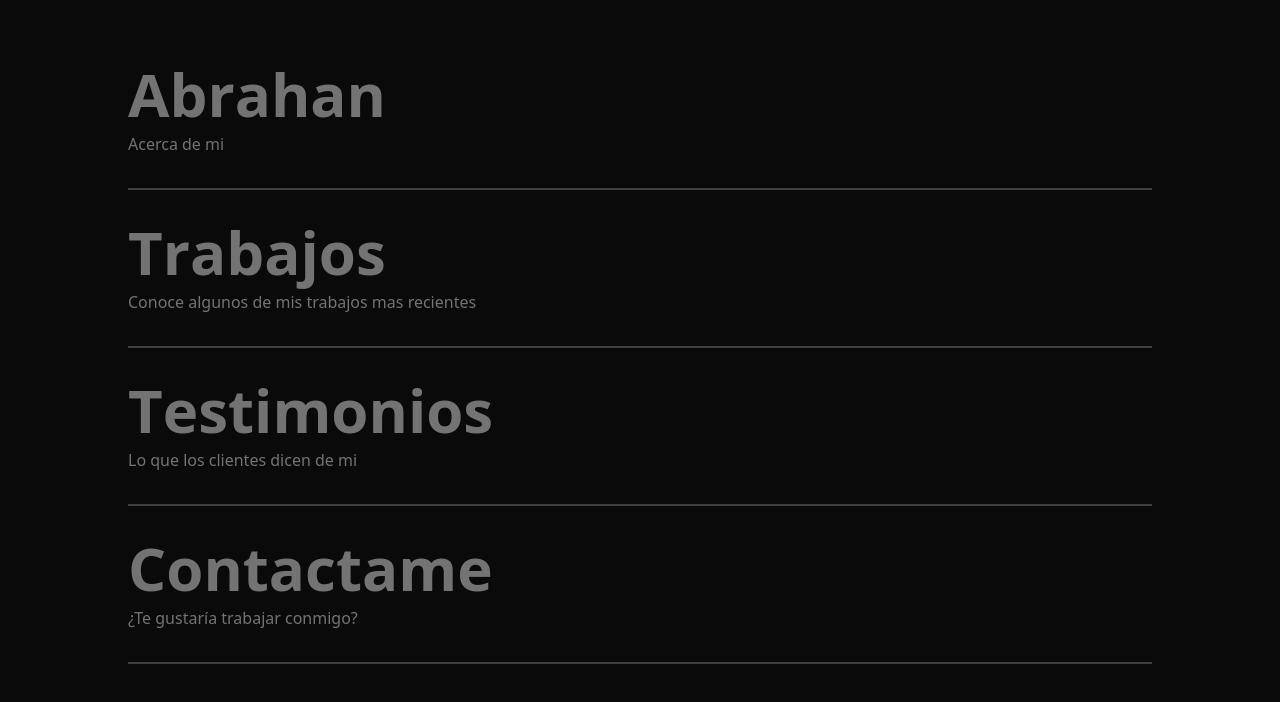
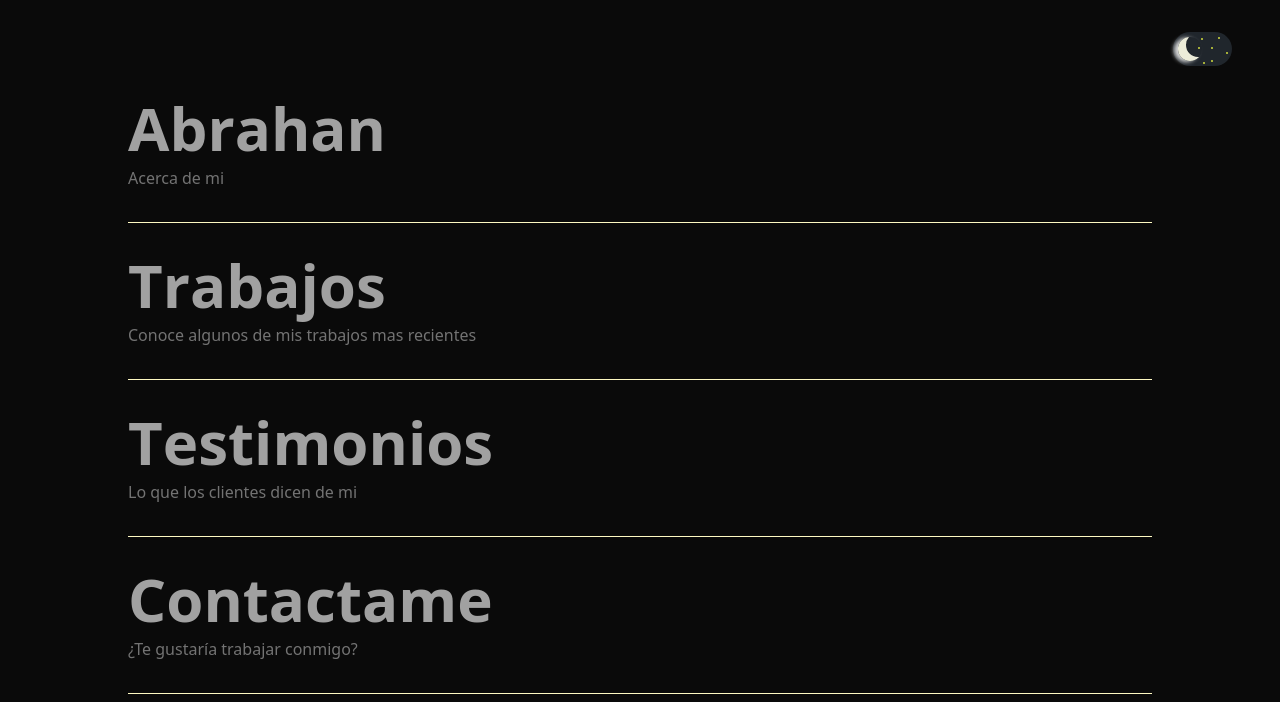
Before and after one commit to Abrahanpiloto/new-portfolio, a React (Vite) app: page / in a window 1280 px wide. Shown: the top 702 px of the page. Built offline with nearby package versions, Linux system fonts and the light colour scheme.

Commit message:
switch agregado

```diff
--- a/package.json
+++ b/package.json
@@ -16,6 +16,7 @@
     "react-dom": "^19.1.0",
     "react-icons": "^5.5.0",
     "react-router-dom": "^7.7.0",
+    "styled-components": "^6.1.19",
     "tailwindcss": "^4.1.11"
   },
   "devDependencies": {
--- a/src/App.jsx
+++ b/src/App.jsx
@@ -5,6 +5,7 @@ import Aboutme from "./pages/Aboutme";
 import Home from "./pages/Home";
 import Works from "./pages/Works";
 import Contact from "./pages/Contact";
+import Testimonios from "./pages/Testimonios";
 
 function App() {
   return (
@@ -14,6 +15,7 @@ function App() {
         <Route path="/sobre-mi" element={<Aboutme />} />
         <Route path="/proyectos" element={<Works />} />
         <Route path="/contacto" element={<Contact />} />
+        <Route path="/testimonios" element={<Testimonios />} />
       </Routes>
     </>
   );
--- /dev/null
+++ b/src/components/Switch.jsx
@@ -0,0 +1,96 @@
+import React from "react";
+import styled from "styled-components";
+
+const Switch = () => {
+  return (
+    <StyledWrapper>
+      <label htmlFor="switch" className="switch">
+        <input id="switch" type="checkbox" />
+        <span className="slider" />
+        <span className="decoration" />
+      </label>
+    </StyledWrapper>
+  );
+};
+
+const StyledWrapper = styled.div`
+  /* The switch - the box around the slider */
+  .switch {
+    font-size: 17px;
+    position: relative;
+    display: inline-block;
+    width: 3.5em;
+    height: 2em;
+    cursor: pointer;
+  }
+
+  /* Hide default HTML checkbox */
+  .switch input {
+    opacity: 0;
+    width: 0;
+    height: 0;
+  }
+
+  /* The slider */
+  .slider {
+    --background: #20262c;
+    position: absolute;
+    cursor: pointer;
+    top: 0;
+    left: 0;
+    right: 0;
+    bottom: 0;
+    background-color: var(--background);
+    transition: 0.5s;
+    border-radius: 30px;
+  }
+
+  .slider:before {
+    position: absolute;
+    content: "";
+    height: 1.4em;
+    width: 1.4em;
+    border-radius: 50%;
+    left: 10%;
+    bottom: 15%;
+    box-shadow: inset 8px -4px 0px 0px #ececd9, -4px 1px 4px 0px #dadada;
+    background: var(--background);
+    transition: 0.5s;
+  }
+
+  .decoration {
+    position: absolute;
+    content: "";
+    height: 2px;
+    width: 2px;
+    border-radius: 50%;
+    right: 20%;
+    top: 15%;
+    background: #e5f041e6;
+    backdrop-filter: blur(10px);
+    transition: all 0.5s;
+    box-shadow: -7px 10px 0 #e5f041e6, 8px 15px 0 #e5f041e6,
+      -17px 1px 0 #e5f041e6, -20px 10px 0 #e5f041e6, -7px 23px 0 #e5f041e6,
+      -15px 25px 0 #e5f041e6;
+  }
+
+  input:checked ~ .decoration {
+    transform: translateX(-20px);
+    width: 10px;
+    height: 10px;
+    background: white;
+    box-shadow: -12px 0 0 white, -6px 0 0 1.6px white, 5px 15px 0 1px white,
+      1px 17px 0 white, 10px 17px 0 white;
+  }
+
+  input:checked + .slider {
+    background-color: #5494de;
+  }
+
+  input:checked + .slider:before {
+    transform: translateX(100%);
+    box-shadow: inset 15px -4px 0px 15px #efdf2b, 0 0 10px 0px #efdf2b;
+  }
+`;
+
+export default Switch;
--- a/src/components/Welcome.jsx
+++ b/src/components/Welcome.jsx
@@ -2,28 +2,33 @@ import { useMotionValue, motion, useSpring, useTransform } from "framer-motion";
 import React, { useRef } from "react";
 import { FiArrowRight } from "react-icons/fi";
 import { Link as RouterLink } from "react-router-dom";
+import Switch from "./Switch";
 
 const HoverImageLinks = () => {
   return (
-    <section className="bg-neutral-950 p-4 py-12 md:p-8 min-h-screen">
+    <section className="bg-neutral-950 p-4 py-8 md:p-8 min-h-screen">
+      <div className="flex justify-end px-4">
+        <Switch />
+      </div>
+
       <div className="mx-auto max-w-5xl">
         <Link
           heading="Abrahan"
           subheading="Acerca de mi"
           imgSrc="/yo.jpg"
-          href="#"
+          href="/sobre-mi"
         />
         <Link
           heading="Trabajos"
           subheading="Conoce algunos de mis trabajos mas recientes"
           imgSrc="/trabajos.jpg"
-          href="#"
+          href="/proyectos"
         />
         <Link
           heading="Testimonios"
           subheading="Lo que los clientes dicen de mi"
           imgSrc="/testimonios.jpg"
-          href="#"
+          href="/testimonios"
         />
         {/* <Link
           heading="Careers"
@@ -35,7 +40,7 @@ const HoverImageLinks = () => {
           heading="Contactame"
           subheading="¿Te gustaría trabajar conmigo?"
           imgSrc="/contactame.png"
-          href="#"
+          href="/contacto"
         />
       </div>
     </section>
@@ -71,14 +76,15 @@ const Link = ({ heading, imgSrc, subheading, href }) => {
   };
 
   return (
-    <motion.a
-      href={href}
+    <motion.div
+      // href={href}
       ref={ref}
       onMouseMove={handleMouseMove}
       initial="initial"
       whileHover="whileHover"
-      className="group relative flex items-center justify-between border-b-2 border-neutral-700 py-4 transition-colors duration-500 hover:border-neutral-50 md:py-8"
+      className="group relative flex items-center justify-between border-b-1 border-yellow-100 py-4 transition-colors duration-500 hover:border-neutral-50 md:py-8"
     >
+      <RouterLink to={href} className="absolute inset-0 z-20" />
       <div>
         <motion.span
           variants={{
@@ -90,7 +96,7 @@ const Link = ({ heading, imgSrc, subheading, href }) => {
             staggerChildren: 0.075,
             delayChildren: 0.25,
           }}
-          className="relative z-10 block text-4xl font-bold text-neutral-500 transition-colors duration-500 group-hover:text-neutral-50 md:text-6xl"
+          className="relative z-10 block text-4xl font-bold text-neutral-400 transition-colors duration-500 group-hover:text-neutral-50 md:text-6xl"
         >
           {heading.split("").map((l, i) => (
             <motion.span
@@ -144,7 +150,7 @@ const Link = ({ heading, imgSrc, subheading, href }) => {
       >
         <FiArrowRight className="text-5xl text-neutral-50" />
       </motion.div>
-    </motion.a>
+    </motion.div>
   );
 };
 
```
Also changed, not shown: 1 other file (tests, documents, lock files or other folders).
